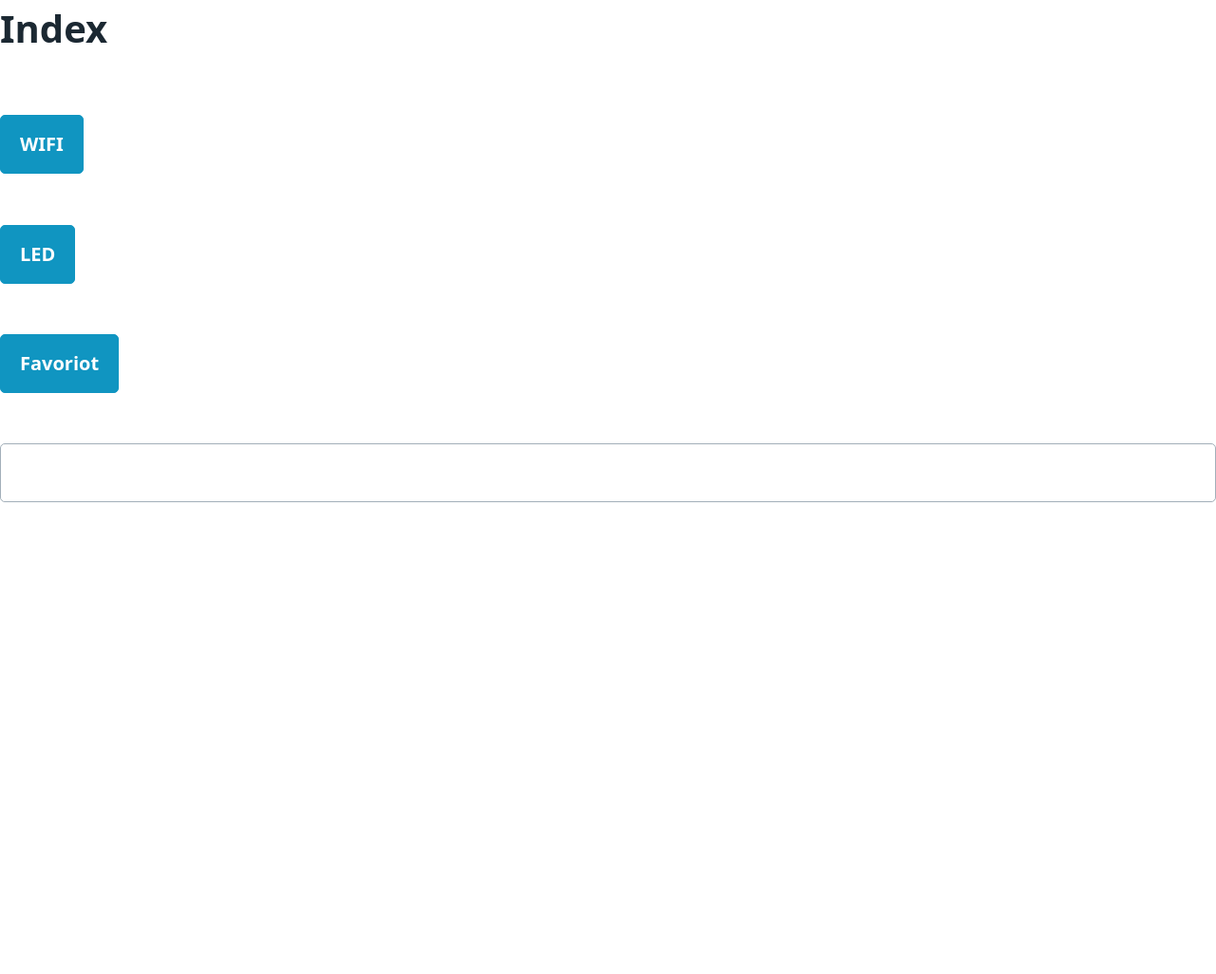
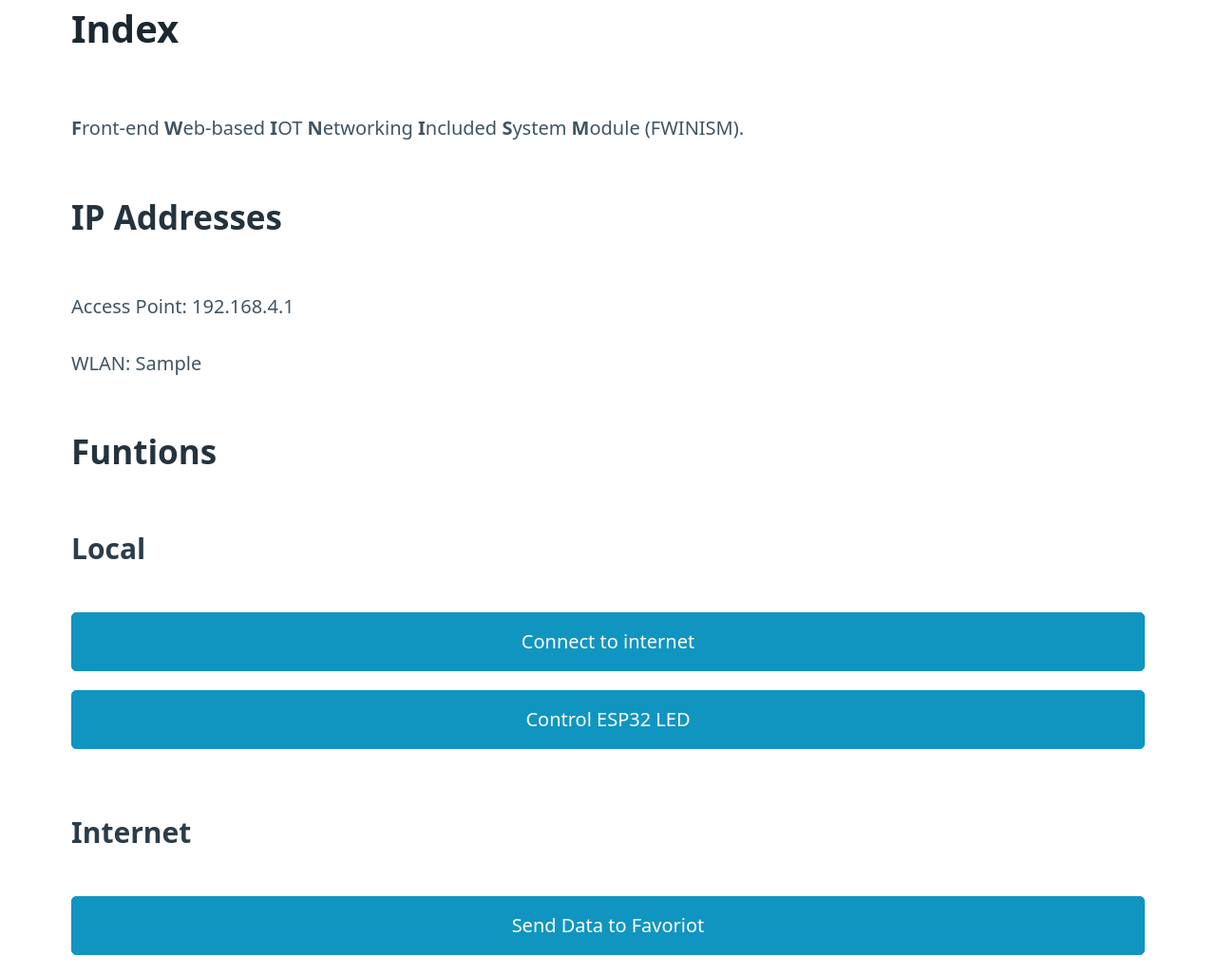
Before and after one commit to citawarisan/fwinism, a Python web app: template templates/index.html in a window 1280 px wide. Shown: the whole page at 95% size. Before the commit the page ends 529 px from the top, so only its background shows below. Run offline with Jinja, Linux system fonts and the light colour scheme; the template is opened without the code that fills it: most values are stand-ins (such as "Sample title", 1, 10 or a date in 2020).

Commit message:
Classification

```diff
--- a/templates/index.html
+++ b/templates/index.html
@@ -5,15 +5,26 @@
     <title>Fwinism</title>
     <!-- <link rel="stylesheet" href="/css"> -->
     <meta name="viewport" content="width=device-width, initial-scale=1.0">
+    <!-- css *only* works after you've connected to the internet -->
     <link rel="stylesheet" href="https://cdn.jsdelivr.net/npm/@picocss/pico@1/css/pico.min.css">
 </head>
 
-<body>
+<body class="container">
     <h1>Index</h1>
-    <h2><a href="/sta" role="button">WIFI</a></h2>
-    <h2><a href="/led" role="button">LED</a></h2>
-    <h2><a href="/fav" role="button">Favoriot</a></h2>
-    <input />
+    <p><b>F</b>ront-end <b>W</b>eb-based <b>I</b>OT <b>N</b>etworking <b>I</b>ncluded <b>S</b>ystem <b>M</b>odule (FWINISM).</p>
+
+    <h2>IP Addresses</h2>
+    <!-- Could implement methods to modify AP IP in future -->
+    <p>Access Point: 192.168.4.1</p>
+    <p>WLAN: {{sta_addr}}</p>
+
+    <h2>Funtions</h2>
+    <h3>Local</h3>
+    <input type="button" value="Connect to internet" onclick="window.location.href='/sta'" />
+    <input type="button" value="Control ESP32 LED" onclick="window.location.href='/led'" />
+
+    <h3>Internet</h3>
+    <input type="button" value="Send Data to Favoriot" onclick="window.location.href='/fav'" />
 </body>
 
 </html>
```
